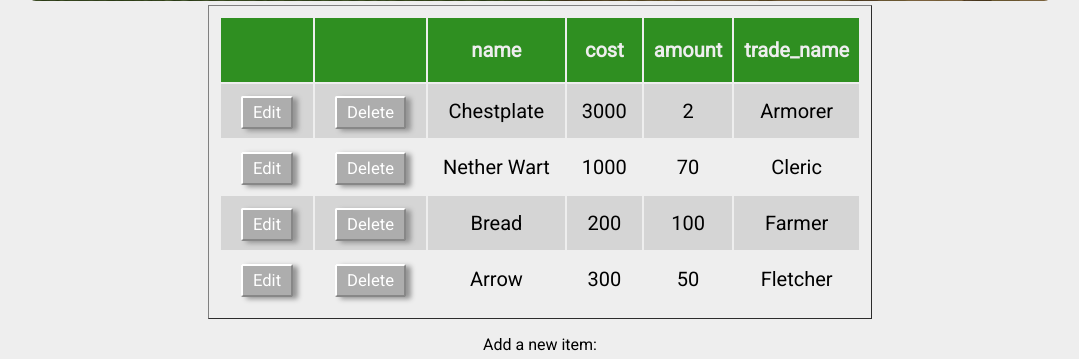
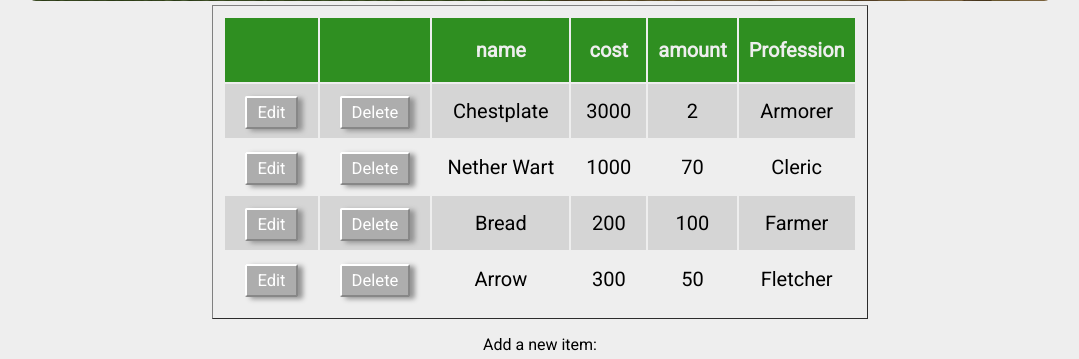
Before and after one commit to shkody-kot/villager_trading, a Node server app: page /items in a window 1280 px wide. Shown: the part 715-1074 px from the top of the page, without its empty margins (100-1179 px from the left). Run offline with Node 20, Linux system fonts and the light colour scheme; data comes from the database, SQL or seed files in the repository; some libraries are stand-ins or nearby versions.

Commit message:
emeralds!

```diff
--- a/server.js
+++ b/server.js
@@ -33,8 +33,9 @@ app.post('/tables', function(request, response) {
 	var query;
 	if (page == 'villagers')
 	{
-		query = "SELECT villagers.name, villagers.trade_name, villagers.age, villagers.status, items.name \
-		AS item FROM villagers \
+		query = "SELECT villagers.name, villagers.trade_name AS profession, \
+		villagers.age, villagers.status, items.name AS item \
+		FROM villagers \
 		INNER JOIN villager_has_items ON villagers.villager_id = villager_has_items.villager_id \
 		INNER JOIN items ON villager_has_items.item_id = items.item_id \
 		ORDER BY villagers.name DESC;";
@@ -44,9 +45,9 @@ app.post('/tables', function(request, response) {
 	else if (page == 'professions') { query = "SELECT * FROM professions;"; }
 	else if (page == 'transactions')
 	{
-		query = "SELECT transactions.transaction_id, customers.name AS customer, \
-		villagers.name AS villager, discounts.name AS discount, transactions.total_price, \
-		items.name AS item, transaction_has_items.quantity \
+		query = "SELECT transactions.transaction_id AS Transaction, customers.name AS customer, \
+		villagers.name AS villager, discounts.name AS discount, transactions.total_price AS `Total Price`, \
+		items.name AS item, transaction_has_items.quantity AS Quantity\
 		FROM transactions \
 		LEFT JOIN discounts ON transactions.discount_id = discounts.discount_id \
 		LEFT JOIN villagers ON transactions.villager_id = villagers.villager_id \
@@ -57,7 +58,7 @@ app.post('/tables', function(request, response) {
 	}
 	else if (page == 'items')
 	{
-		query = "SELECT name, cost, amount, trade_name FROM items \
+		query = "SELECT name, cost, amount, trade_name AS Profession FROM items \
 		GROUP BY trade_name \
 		ORDER BY trade_name ASC;";
 	}
--- a/views/layouts/main.handlebars
+++ b/views/layouts/main.handlebars
@@ -10,6 +10,9 @@
 		<!-- This 3rd-party stylesheet incorporates SVG icons from Font Awesome: http://fontawesome.com/ -->
 		<link rel="stylesheet" href="/style.css" media="screen">
 		<script src="https://cdnjs.cloudflare.com/ajax/libs/handlebars.js/4.7.7/handlebars.runtime.js" integrity="sha512-0bRnmqp8jww8h5q9khSJSMF7kUFVuzAiVpbwCr1+kot0yAwtVukdBQGznIvytgpFzy6wEgFbjbNSO2xcSBHTWA==" crossorigin="anonymous" referrerpolicy="no-referrer"></script>
+
+		<link rel="icon" type="image/png" sizes="32x32" href="/favicon-32x32.png">
+		<link rel="icon" type="image/png" sizes="16x16" href="/favicon-16x16.png">
 
 	</head>
 
```
Also changed, not shown: static/favicon-16x16.png (added), static/favicon-32x32.png (added).
